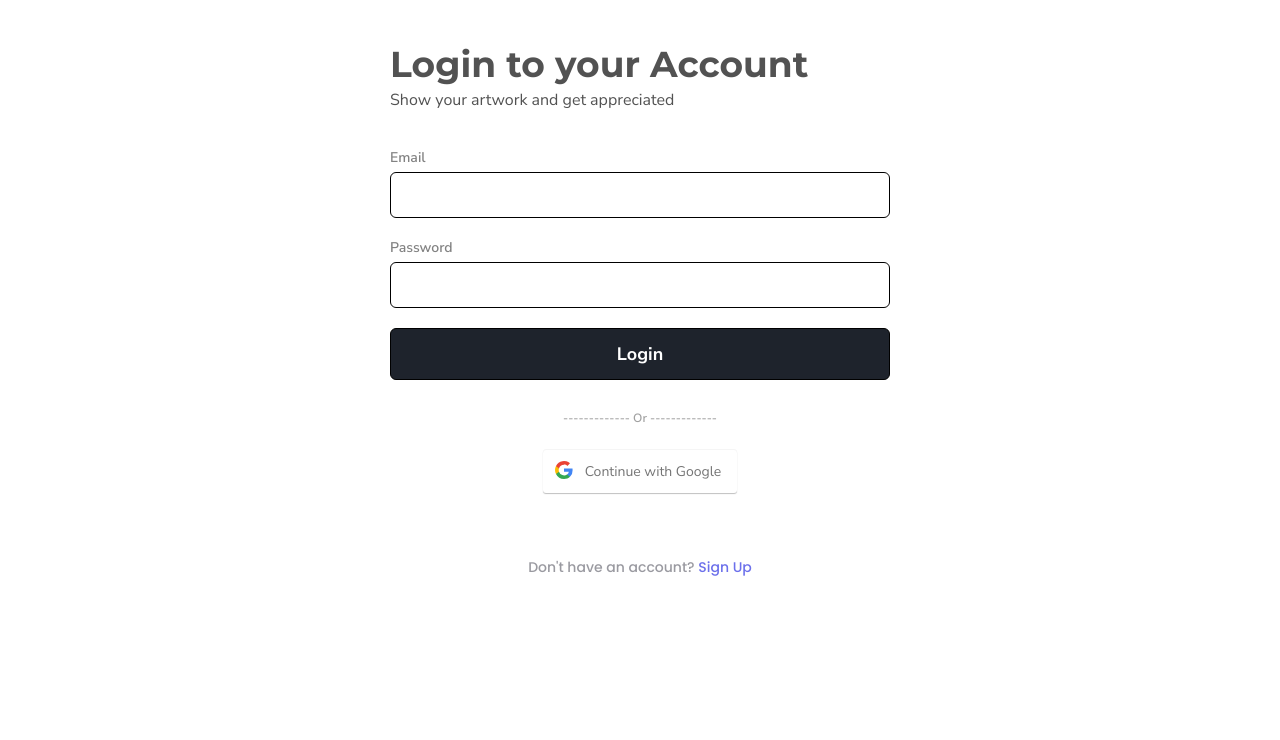
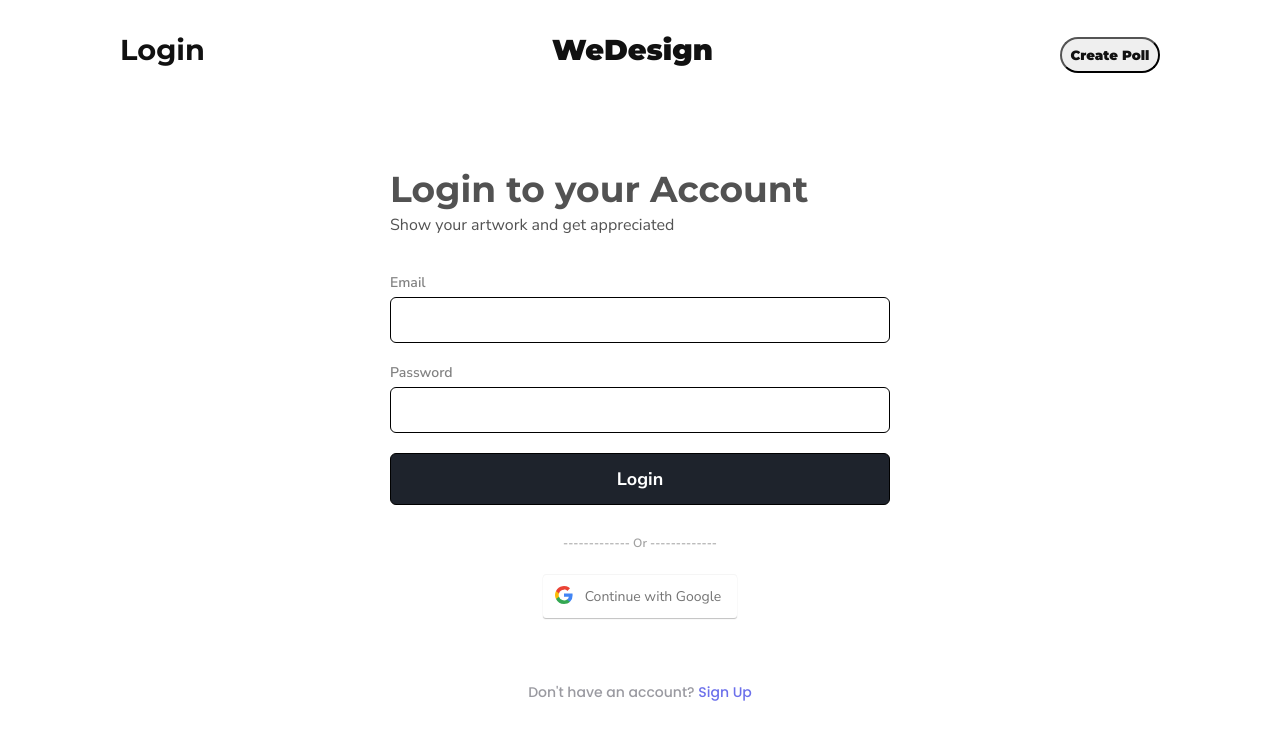
Before and after one commit to chingu-voyages/v40-geckos-team-19, a React (Create React App) app: page /login in a window 1280 px wide. Shown: the top 740 px of the page. Built offline with nearby package versions, Linux system fonts and the light colour scheme.

Commit message:
moved header so it's visible in all pages

```diff
--- a/src/App.js
+++ b/src/App.js
@@ -1,16 +1,19 @@
-import { useContext } from "react";
+import { Fragment, useContext } from "react";
 import { Route, Router, Routes } from "react-router-dom";
 import "./App.css";
 import HomePage from "./pages/HomePage";
 import LoginPage from "./pages/LoginPage";
 import RegisterPage from "./pages/RegisterPage";
 import VotingPage from "./pages/VotingPage.jsx";
+import Header from "./Components/Header/Header";
 import AuthContext from "./store/auth-context";
 
 function App() {
   const authCtx = useContext(AuthContext);
 
   return (
+    <Fragment>
+      <Header />
       <Routes>
         <Route path="/" exact element={<HomePage />} />
         {/* {!authCtx.isLoggedIn && ( */}
@@ -24,6 +27,7 @@ function App() {
         )}
         <Route path="/voting/:pageUrl" element={<VotingPage />} />
       </Routes>
+    </Fragment>
   );
 }
 
--- a/src/pages/HomePage.jsx
+++ b/src/pages/HomePage.jsx
@@ -1,5 +1,4 @@
 import React from "react";
-import Header from "../Components/Header/Header"
 import Banner from "../Components/HomePage/Banner";
 import CTA from "../Components/CTA/CTA";
 import Footer from "../Components/Footer/Footer";
@@ -8,7 +7,6 @@ import ImageSlider from "../Components/ImageSlider/ImageSlider";
 const HomePage = () => {
   return (
     <div>
-      <Header />
       <Banner />
       <ImageSlider />
       <CTA />
```
Lines whose indentation alone changed are shown as unchanged.
